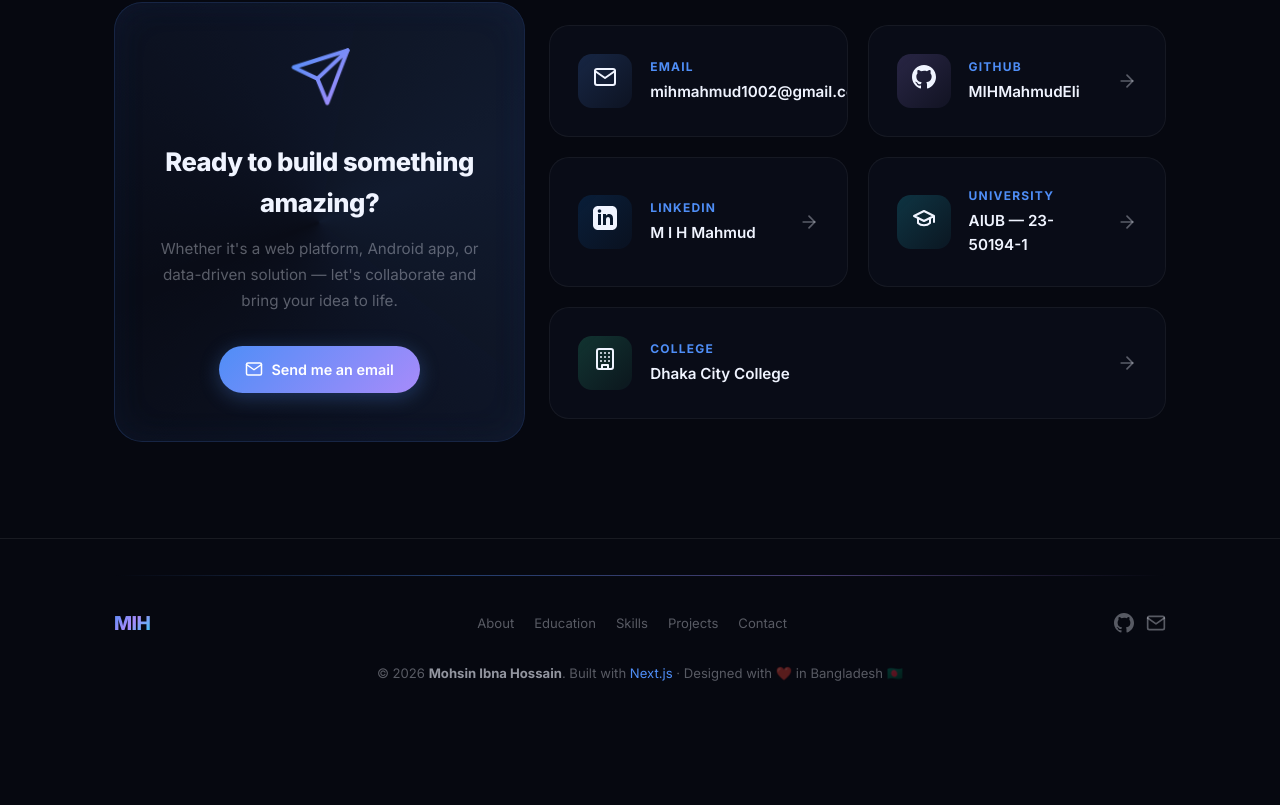
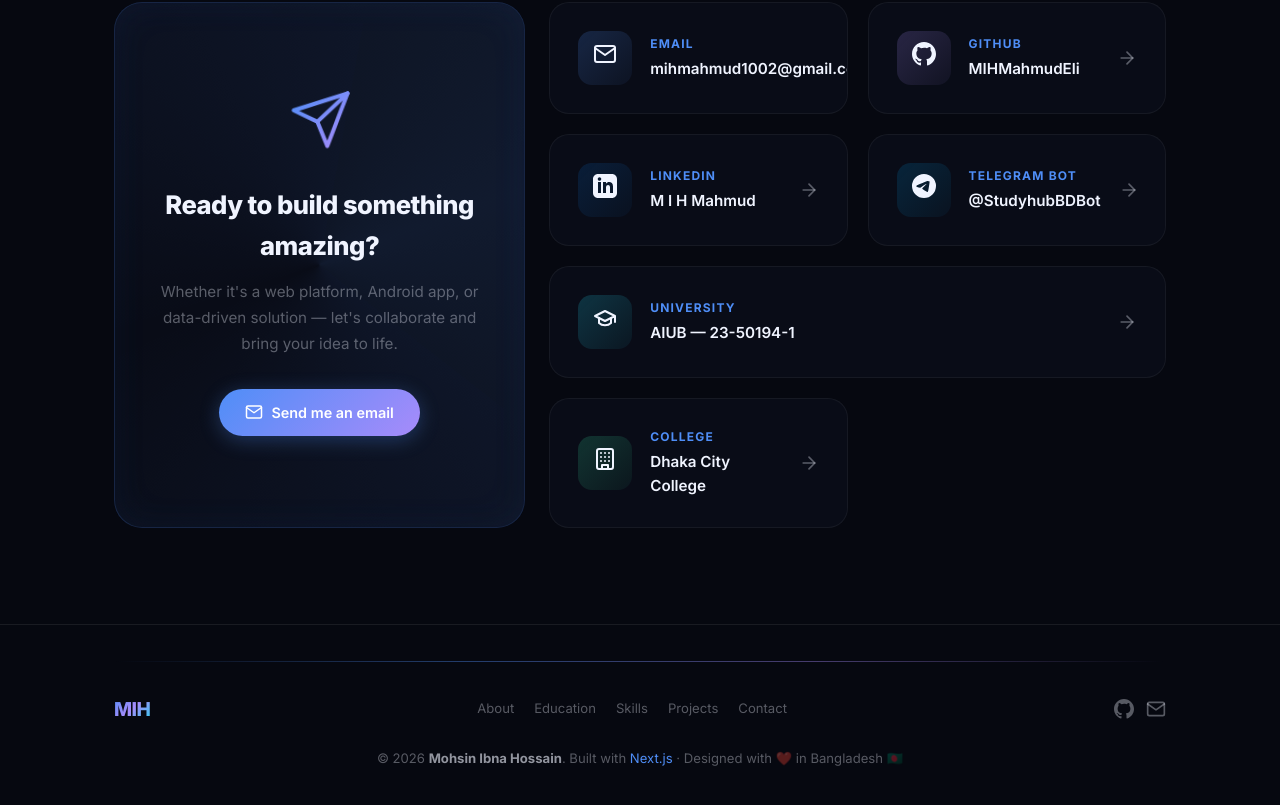
Before and after one commit to MIHMahmudEli/Portfolio, a Next.js app: page / in a window 1280 px wide. Shown: the part 6105-6910 px from the top of the page. Before the commit the page ends 6825 px from the top, so only its background shows below. Built offline with nearby package versions, Linux system fonts and the light colour scheme.

Commit message:
Add @StudyhubBDBot Telegram bot to contact info

```diff
--- a/app/components/Contact.tsx
+++ b/app/components/Contact.tsx
@@ -35,6 +35,18 @@ const contactItems = [
       </svg>
     ),
     bg: "linear-gradient(135deg, rgba(10,102,194,0.2), rgba(10,102,194,0.05))",
+  },
+  {
+    id: "contact-telegram",
+    label: "Telegram Bot",
+    value: "@StudyhubBDBot",
+    href: "https://t.me/StudyhubBDBot",
+    icon: (
+      <svg width="24" height="24" viewBox="0 0 24 24" fill="currentColor">
+        <path d="M11.944 0A12 12 0 0 0 0 12a12 12 0 0 0 12 12 12 12 0 0 0 12-12A12 12 0 0 0 12 0a12 12 0 0 0-.056 0zm4.962 7.224c.1-.002.321.023.465.14a.506.506 0 0 1 .171.325c.016.093.036.306.02.472-.18 1.898-.962 6.502-1.36 8.627-.168.9-.499 1.201-.82 1.23-.69.065-1.228-.463-1.896-.902-1.045-.684-1.636-1.107-2.648-1.773-1.169-.774-.412-1.2.253-1.896.175-.181 3.204-2.944 3.259-3.177.007-.03.014-.145-.054-.205-.069-.06-.171-.04-.244-.023-.105.024-1.768 1.127-4.99 3.3a1.444 1.444 0 0 1-.84.346c-.538 0-1.579-.293-2.353-.546-.948-.31-1.704-.477-1.637-.999.034-.27.31-.546.828-.828 3.235-1.411 5.397-2.342 6.474-2.793 3.08-1.288 3.719-1.512 4.137-1.513z"/>
+      </svg>
+    ),
+    bg: "linear-gradient(135deg, rgba(0, 136, 204, 0.2), rgba(0, 136, 204, 0.05))",
   },
   {
     id: "contact-university",
```
